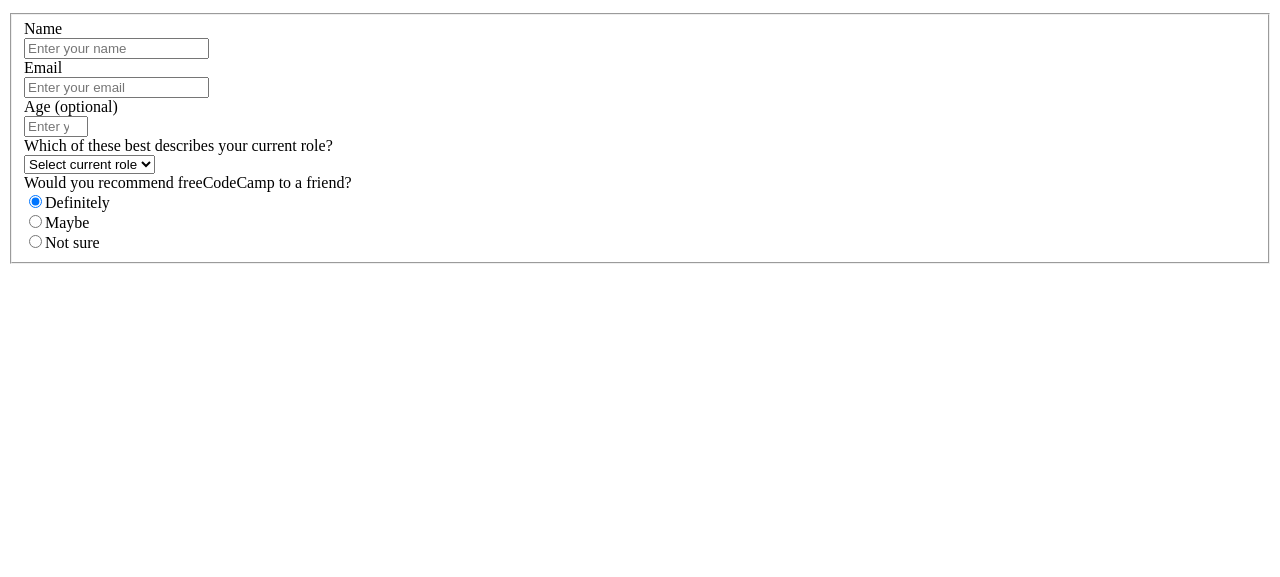
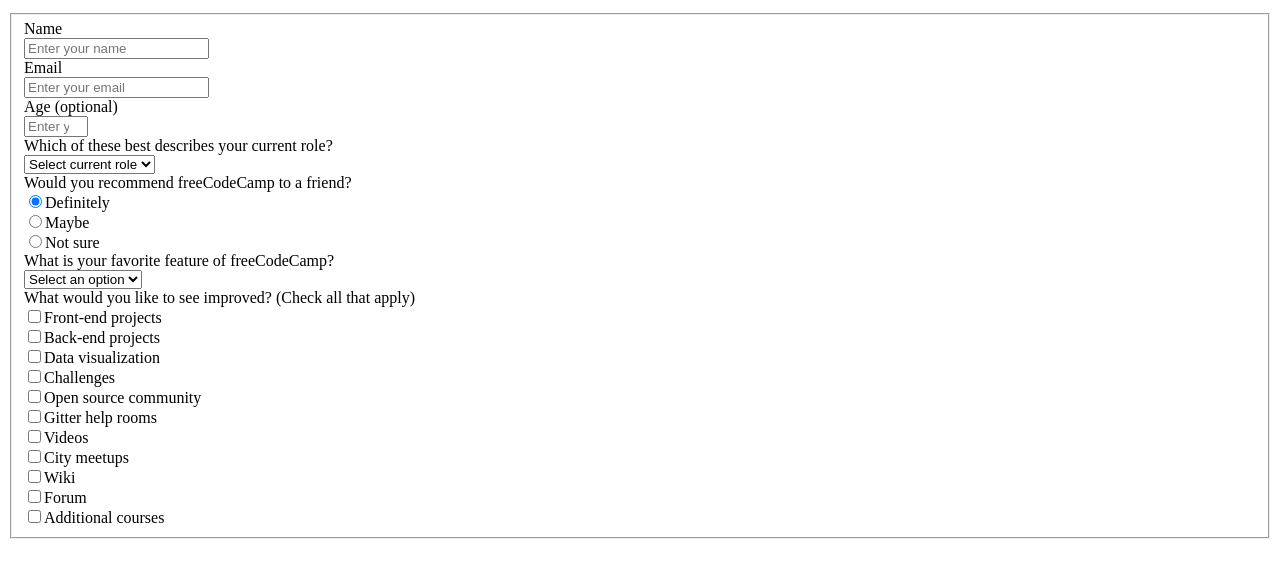
Before and after one commit to kendallawills/FCC_SurveyForm, a plain HTML site: page index.html in a window 1280 px wide. Shown: the part 101-678 px from the top of the page. Drawn offline with Linux system fonts and the light colour scheme.

Commit message:
Add Checkboxes

```diff
--- a/index.html
+++ b/index.html
@@ -24,14 +24,14 @@
                 <label id="number-label" for="number">Age (optional)</label>
                 <input type="number" min="13" max="120" id="number" placeholder="Enter your age">
                 <!-- DROPDOWN -->
-                <label id="dropdown-label" for="dropdown">Which of these best describes your current role?</label>
-                <select id="dropdown">
+                <label id="dropdown-label" for="role">Which of these best describes your current role?</label>
+                <select id="role">
                     <option value="">Select current role</option>
-                    <option value="1">Student</option>
-                    <option value="2">Full time job</option>
-                    <option value="3">Full time learner</option>
-                    <option value="4">Prefer not to say</option>
-                    <option value="5">Other</option>
+                    <option value="student">Student</option>
+                    <option value="full-time-job">Full time job</option>
+                    <option value="full-time-learner">Full time learner</option>
+                    <option value="prefer-not">Prefer not to say</option>
+                    <option value="other">Other</option>
                 </select>
                 <!-- RADIO -->
                 <label>Would you recommend freeCodeCamp to a friend?</label>
@@ -39,6 +39,51 @@
                 <label for="maybe"><input id="maybe" type="radio" name="recommend">Maybe</label>
                 <label for="not-sure"><input id="not-sure" type="radio" name="recommend">Not sure</label>
                 <!-- DROPDOWN -->
+                <label id="dropdown-label" for="feature">What is your favorite feature of freeCodeCamp?</label>
+                <select id="feature">
+                    <option value="">Select an option</option>
+                    <option value="challenges">Challenges</option>
+                    <option value="projects">Projects</option>
+                    <option value="community">Community</option>
+                    <option value="open-source">Open source</option>
+                </select>
+                <!-- CHECKBOX -->
+                <label>
+                What would you like to see improved? (Check all that apply)
+              </label>
+              <label id="checkbox-label">
+                <input type="checkbox" id="checkbox" value="front-end">Front-end projects
+              </label>
+              <label id="checkbox-label">
+                <input type="checkbox" id="checkbox" value="back-end">Back-end projects
+              </label>
+              <label id="checkbox-label">
+                <input type="checkbox" id="checkbox" value="data">Data visualization
+              </label>
+              <label id="checkbox-label">
+                <input type="checkbox" id="checkbox" value="challenge">Challenges
+              </label>
+              <label id="checkbox-label">
+                <input type="checkbox" id="checkbox" value="open-source-community">Open source community
+              </label>
+              <label id="checkbox-label">
+                <input type="checkbox" id="checkbox" value="gitter">Gitter help rooms
+              </label>
+              <label id="checkbox-label">
+                <input type="checkbox" id="checkbox" value="videos">Videos
+              </label>
+              <label id="checkbox-label">
+                <input type="checkbox" id="checkbox" value="meetups">City meetups
+              </label>
+              <label id="checkbox-label">
+                <input type="checkbox" id="checkbox" value="wiki">Wiki
+              </label>
+              <label id="checkbox-label">
+                <input type="checkbox" id="checkbox" value="forum">Forum
+              </label>
+              <label id="checkbox-label">
+                <input type="checkbox" id="checkbox" value="additional">Additional courses
+              </label>
 
             </fieldset>
          </form>
```
